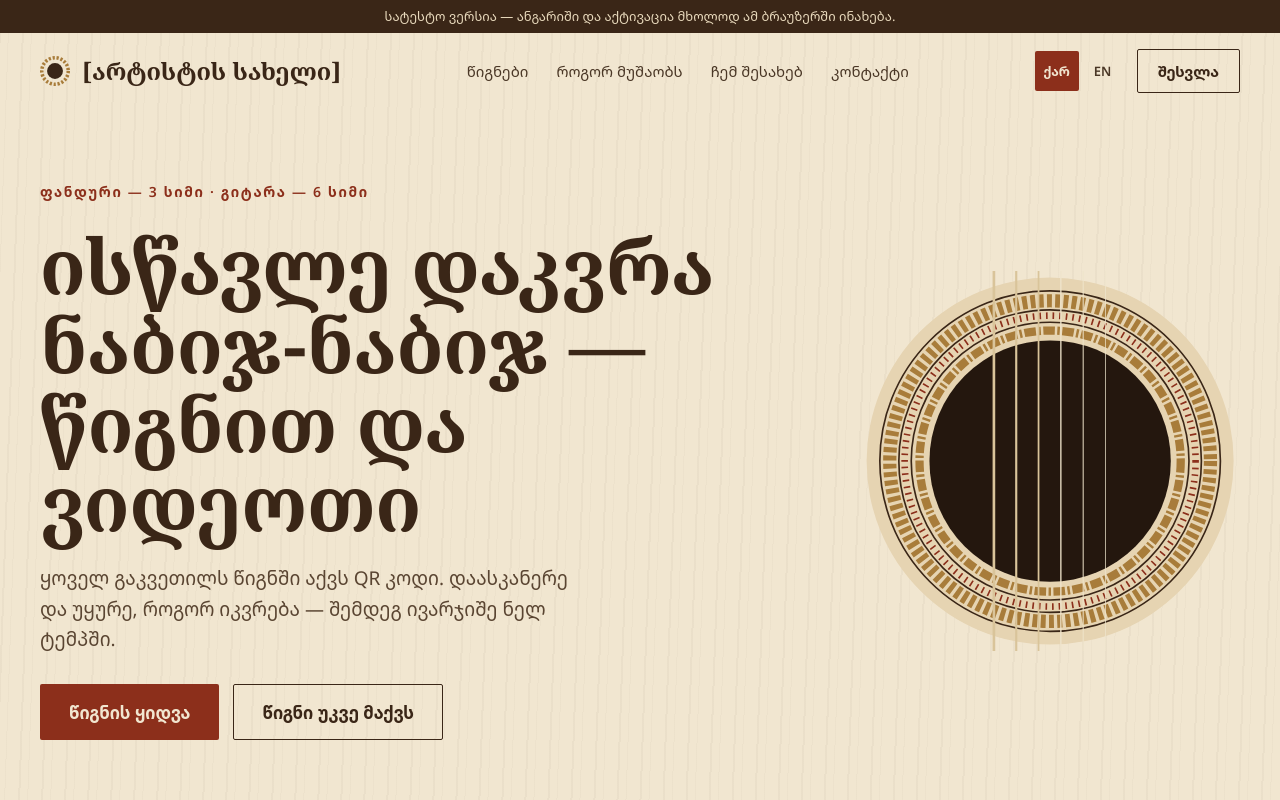
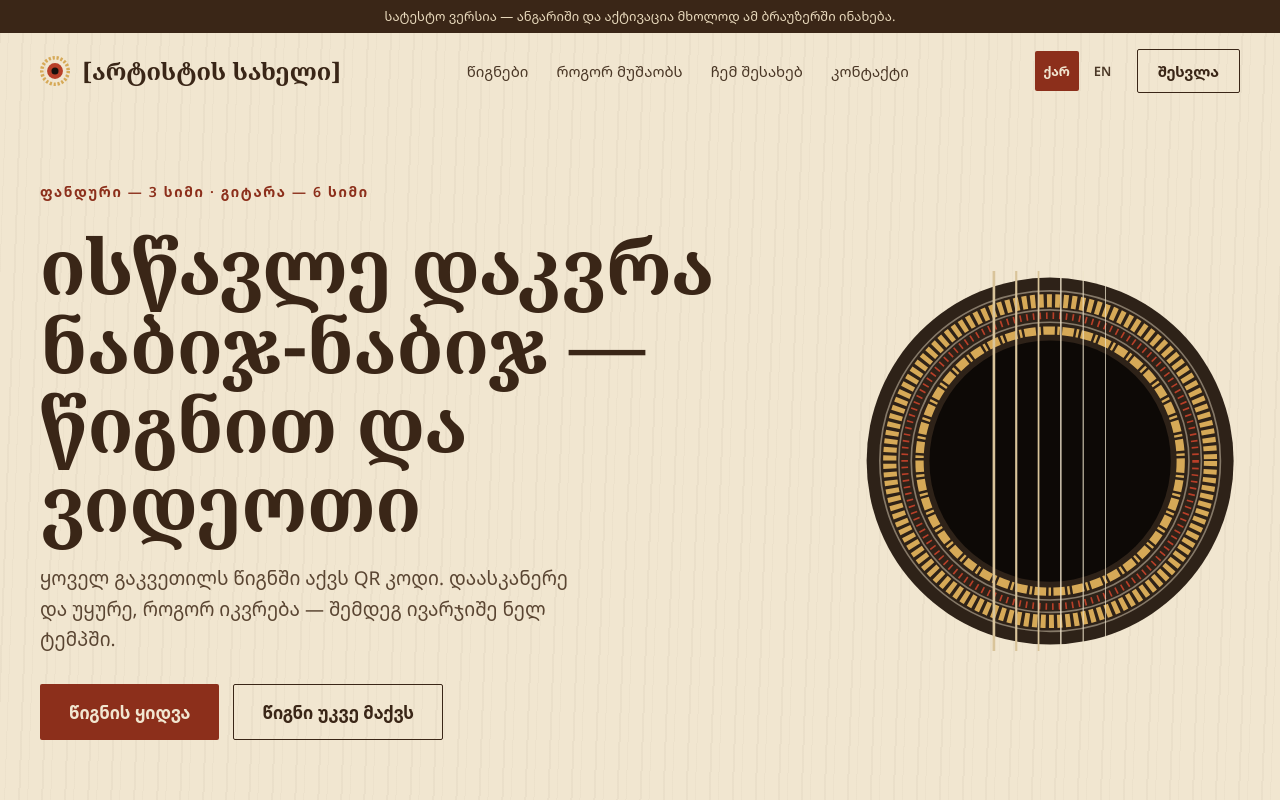
Before and after one commit to Akhvlediani-Saba/art, a Next.js app: page / in a window 1280 px wide. Shown: the top 800 px of the page. Built offline with nearby package versions, Linux system fonts and the light colour scheme.

Commit message:
Night wood (1/6): dark rosette and ornaments

```diff
--- a/components/Footer.tsx
+++ b/components/Footer.tsx
@@ -7,7 +7,7 @@ export function Footer() {
   const { t, resetDemo } = useApp();
   return (
     <footer id="contact" className="footer">
-      <StringLines count={3} color="#A87C3A" className="footer-strings" />
+      <StringLines count={3} color="#D6A957" className="footer-strings" />
       <div className="container footer-inner">
         <div className="footer-logo">{t.artist}</div>
         <div className="footer-links">
--- a/components/Instruments.tsx
+++ b/components/Instruments.tsx
@@ -147,14 +147,14 @@ export function Rosette({ className, style, label }: ArtProps) {
   ];
   return (
     <svg viewBox="0 0 460 460" className={className} style={style} {...a11y(label)}>
-      <circle cx="230" cy="230" r="222" fill="#E6D4B2" />
-      <circle cx="230" cy="230" r="206" fill="none" stroke="#3A2617" strokeWidth="2" />
-      <circle cx="230" cy="230" r="194" fill="none" stroke="#A87C3A" strokeWidth="16" strokeDasharray="6 4" />
-      <circle cx="230" cy="230" r="183" fill="none" stroke="#3A2617" strokeWidth="2" />
-      <circle cx="230" cy="230" r="176" fill="none" stroke="#8C2F1B" strokeWidth="8" strokeDasharray="2 6" />
-      <circle cx="230" cy="230" r="168" fill="none" stroke="#3A2617" strokeWidth="2" />
-      <circle cx="230" cy="230" r="158" fill="none" stroke="#A87C3A" strokeWidth="10" strokeDasharray="14 3 3 3" />
-      <circle cx="230" cy="230" r="146" fill="#24170E" />
+      <circle cx="230" cy="230" r="222" fill="#2E2218" />
+      <circle cx="230" cy="230" r="206" fill="none" stroke="#EFE3CB" strokeOpacity="0.45" strokeWidth="2" />
+      <circle cx="230" cy="230" r="194" fill="none" stroke="#D6A957" strokeWidth="16" strokeDasharray="6 4" />
+      <circle cx="230" cy="230" r="183" fill="none" stroke="#EFE3CB" strokeOpacity="0.45" strokeWidth="2" />
+      <circle cx="230" cy="230" r="176" fill="none" stroke="#B83F28" strokeWidth="8" strokeDasharray="2 6" />
+      <circle cx="230" cy="230" r="168" fill="none" stroke="#EFE3CB" strokeOpacity="0.45" strokeWidth="2" />
+      <circle cx="230" cy="230" r="158" fill="none" stroke="#D6A957" strokeWidth="10" strokeDasharray="14 3 3 3" />
+      <circle cx="230" cy="230" r="146" fill="#0D0906" />
       {gauges.map(([x, w, c]) => (
         <path key={x} d={`M${x} 0 V460`} stroke={c} strokeWidth={w} strokeLinecap="round" />
       ))}
@@ -166,14 +166,15 @@ export function Rosette({ className, style, label }: ArtProps) {
 export function RosetteMark({ size = 30 }: { size?: number }) {
   return (
     <svg width={size} height={size} viewBox="0 0 34 34" aria-hidden="true">
-      <circle cx="17" cy="17" r="15" fill="none" stroke="#A87C3A" strokeWidth="4" strokeDasharray="2.5 2" />
-      <circle cx="17" cy="17" r="9" fill="#3A2617" />
+      <circle cx="17" cy="17" r="15" fill="none" stroke="#D6A957" strokeWidth="4" strokeDasharray="2.5 2" />
+      <circle cx="17" cy="17" r="9" fill="#B83F28" />
+      <circle cx="17" cy="17" r="4" fill="#17110C" />
     </svg>
   );
 }
 
 /** Horizontal strings used as section dividers: 3 for panduri, 6 for guitar. */
-export function StringLines({ count = 3, color = "#D9C49A", className }: { count?: 3 | 6; color?: string; className?: string }) {
+export function StringLines({ count = 3, color = "#D6A957", className }: { count?: 3 | 6; color?: string; className?: string }) {
   const h = count === 3 ? 36 : 48;
   const gap = count === 3 ? 10 : 7;
   return (
```
